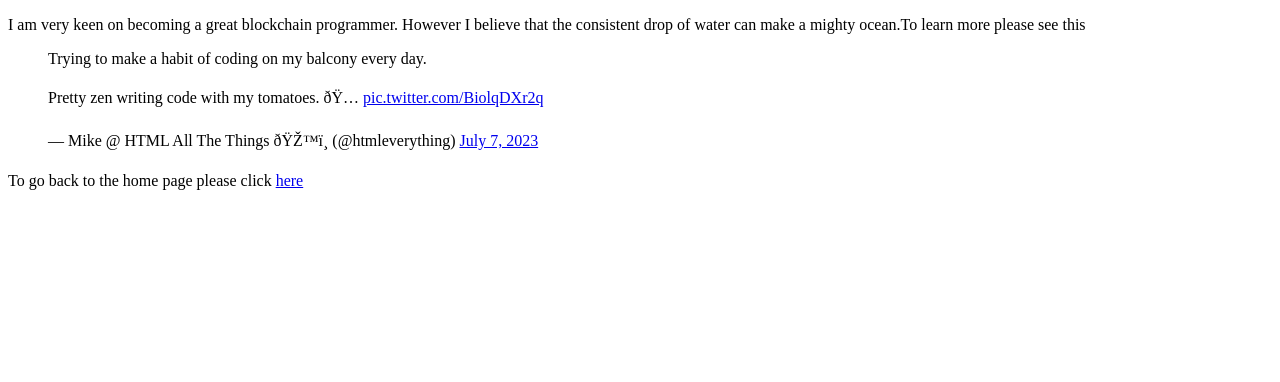
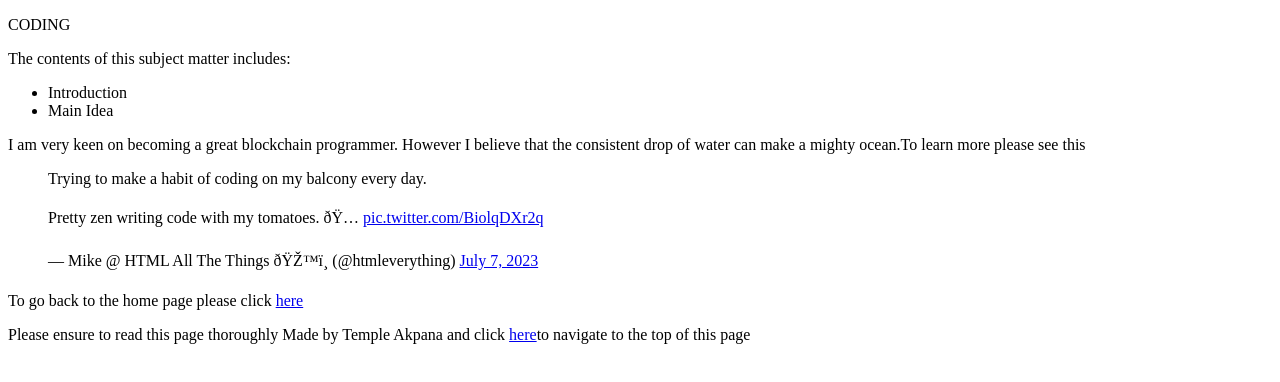
Before and after one commit to TechyAndy/alx_html_css, a plain HTML site: page html_basic/tweets.html in a window 1280 px wide. Drawn offline with Linux system fonts and the light colour scheme.

Commit message:
Update tweets.html

```diff
--- a/html_basic/tweets.html
+++ b/html_basic/tweets.html
@@ -6,11 +6,29 @@
 	  <meta ="UTF-18"/>
   </head>
     <body>
+	    <header>
+		    <p>CODING</p>
+
+			    The contents of this subject matter includes:
+		    <ul>
+			    <li>Introduction</li>
+			    <li> Main Idea</li>
+		    </ul>
+
+	    </header>
+	    <main>
 	<section>
+		<article>
 		<p>I am very keen on becoming a great blockchain programmer. However I believe that the consistent drop of water can make a mighty ocean.To learn more please see this </p>
 	        <!--Insert Embeded code on next line-->
+		 </article>
 	        <blockquote class="twitter-tweet" data-lang="en" data-theme="dark"><p lang="en" dir="ltr">Trying to make a habit of coding on my balcony every day.<br><br>Pretty zen writing code with my tomatoes. 🍅 <a href="https://t.co/BiolqDXr2q">pic.twitter.com/BiolqDXr2q</a></p>&mdash; Mike @ HTML All The Things 🎙️ (@htmleverything) <a href="https://twitter.com/htmleverything/status/1677364975218696213?ref_src=twsrc%5Etfw">July 7, 2023</a></blockquote> <script async src="https://platform.twitter.com/widgets.js" charset="utf-8"></script>
-	To go back to the home page please click <a href="index.html">here</a>
+	<aside>To go back to the home page please click <a href="index.html">here</a></aside>
 	</section>
+              </main>
+     <footer>
+	     <p> Please ensure to read this page thoroughly Made by Temple Akpana and click <a href="http://tweets.html" target="_blank">here</a>to navigate to the top of this page
+     </footer>
     </body>
+
 </html>
```
